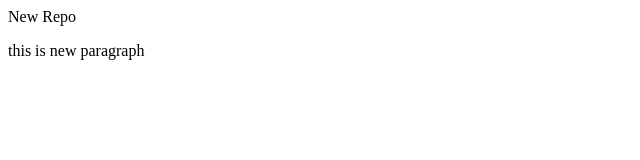
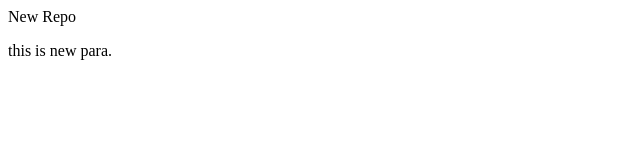
Before and after one commit to abhissgithub/GitDemo, a plain HTML site: page index.html in a window 1280 px wide. Shown: the full height of the page, 0-640 px from the left. Drawn offline with Linux system fonts and the light colour scheme.

Commit message:
new feuatre

```diff
--- a/index.html
+++ b/index.html
@@ -1,2 +1,2 @@
 <p>New Repo</p>
-<P>this is new paragraph</P>
+<P>this is new para.<p>
```
